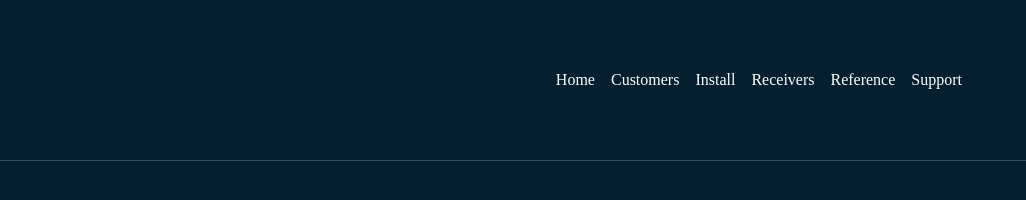
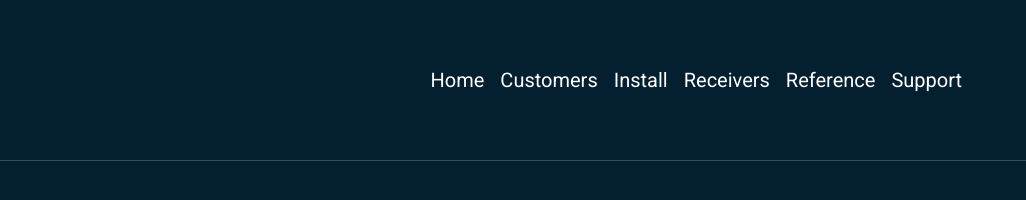
Before and after one commit to usmcamgrimm/ses_prog-tools, a plain HTML site: page index.html in a window 1280 px wide. Shown: the full height of the page, 254-1280 px from the left. Drawn offline with Linux system fonts and the light colour scheme.

Commit message:
Add Roboto and adjust navbar margin

```diff
--- a/css/styles.css
+++ b/css/styles.css
@@ -29,6 +29,7 @@ SEC Dark Grey #53565a
   box-sizing: border-box;
   padding: 0;
   margin: 0;
+  font-family: 'Roboto', sans-serif;
 }
 body {
   background-color: #031f30;
@@ -56,4 +57,5 @@ body {
 .NavItems a {
   color: #ffffff;
   text-decoration: none;
+  font-size: 1.25rem;
 }
--- a/index.html
+++ b/index.html
@@ -5,6 +5,8 @@
   <meta http-equiv="X-UA-Compatible" content="IE=edge">
   <meta name="viewport" content="width=device-width, initial-scale=1.0">
   <title>SES | MAP</title>
+  <link rel="preconnect" href="https://fonts.gstatic.com">
+  <link href="https://fonts.googleapis.com/css2?family=Roboto&display=swap" rel="stylesheet">
 
   <!-- CSS -->
   <link rel="stylesheet" href="css/styles.css">
```
